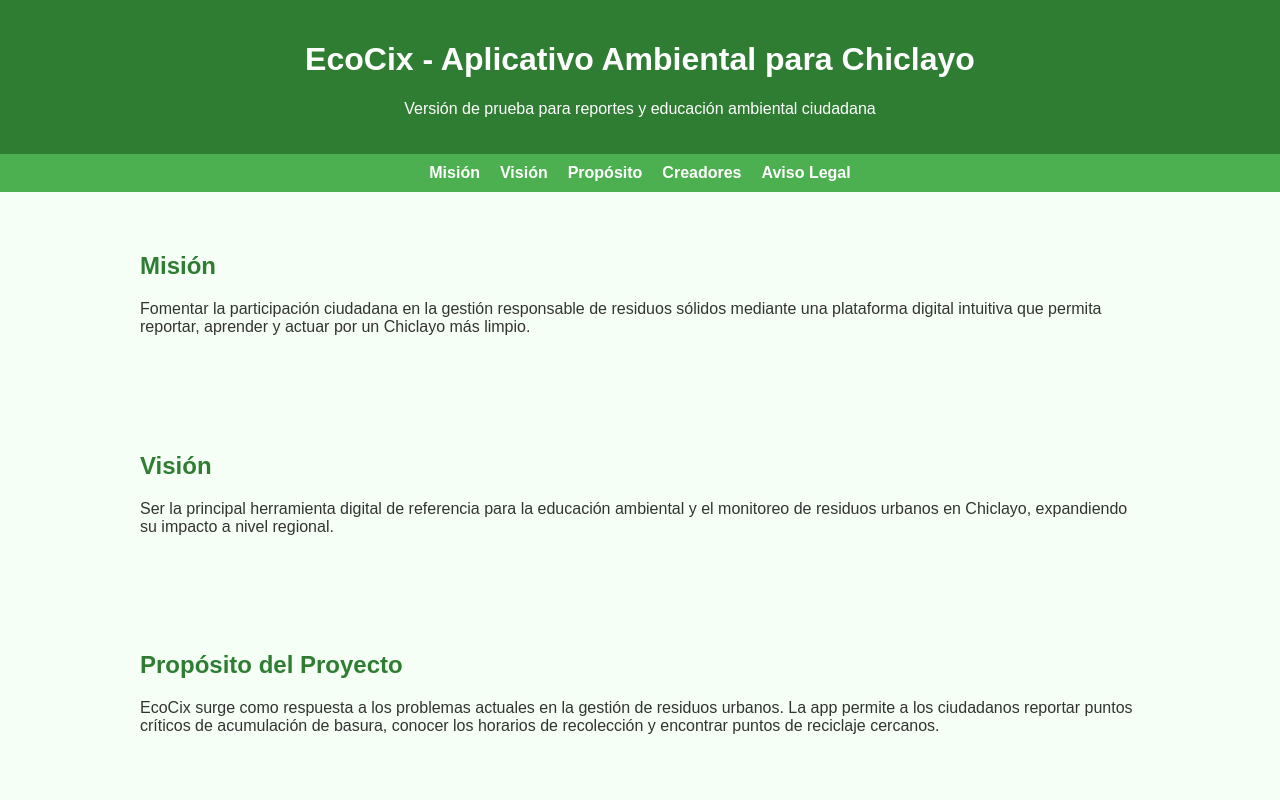
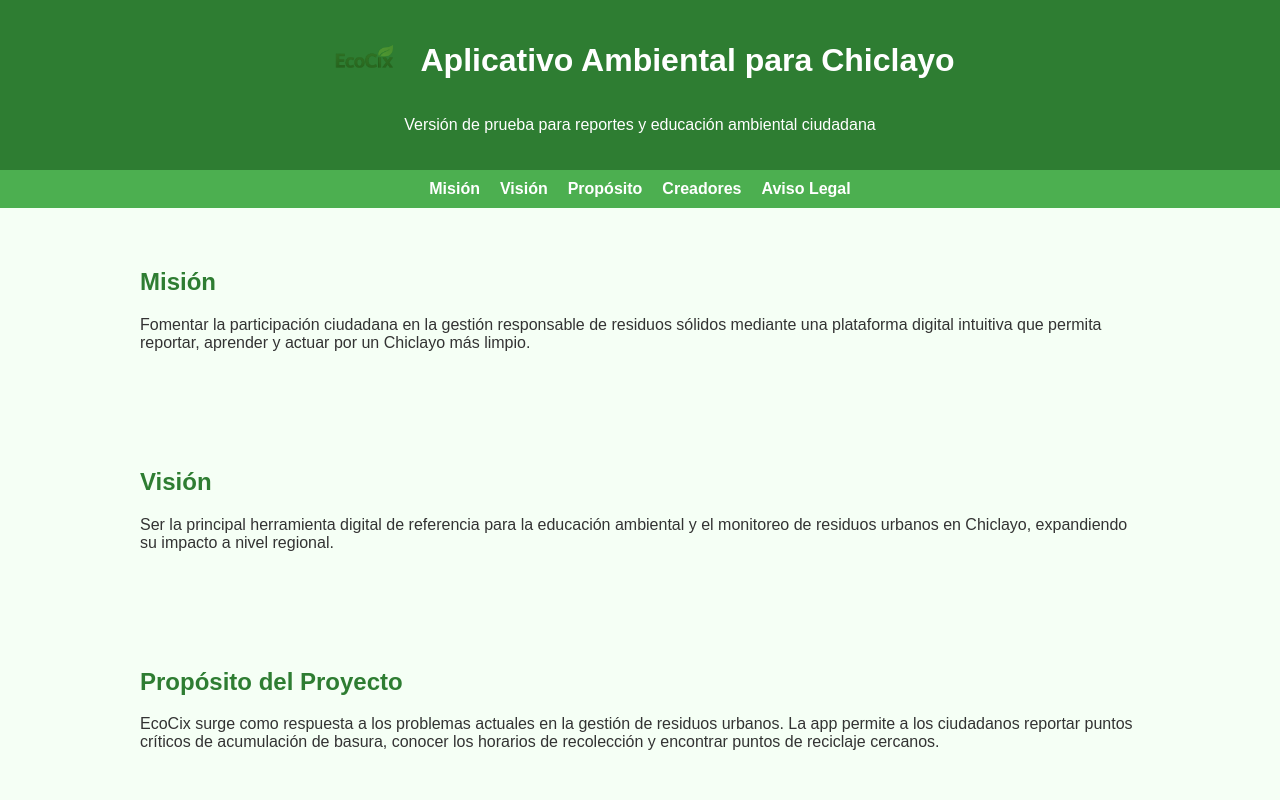
Before and after one commit to imPERION66/EcoCixWeb, a plain HTML site: page index.html in a window 1280 px wide. Shown: the top 800 px of the page. Drawn offline with Linux system fonts and the light colour scheme.

Commit message:
Update index.html

```diff
--- a/index.html
+++ b/index.html
@@ -56,9 +56,12 @@
 <body>
 
   <header>
-    <h1>EcoCix - Aplicativo Ambiental para Chiclayo</h1>
-    <p>Versión de prueba para reportes y educación ambiental ciudadana</p>
-  </header>
+  <div style="display: flex; align-items: center; justify-content: center; gap: 15px; flex-wrap: wrap;">
+    <img src="logoPagina.png" alt="Logo EcoCix" style="height: 80px;">
+    <h1>Aplicativo Ambiental para Chiclayo</h1>
+  </div>
+  <p style="text-align: center;">Versión de prueba para reportes y educación ambiental ciudadana</p>
+</header>
 
   <nav>
     <a href="#mision">Misión</a>
```
